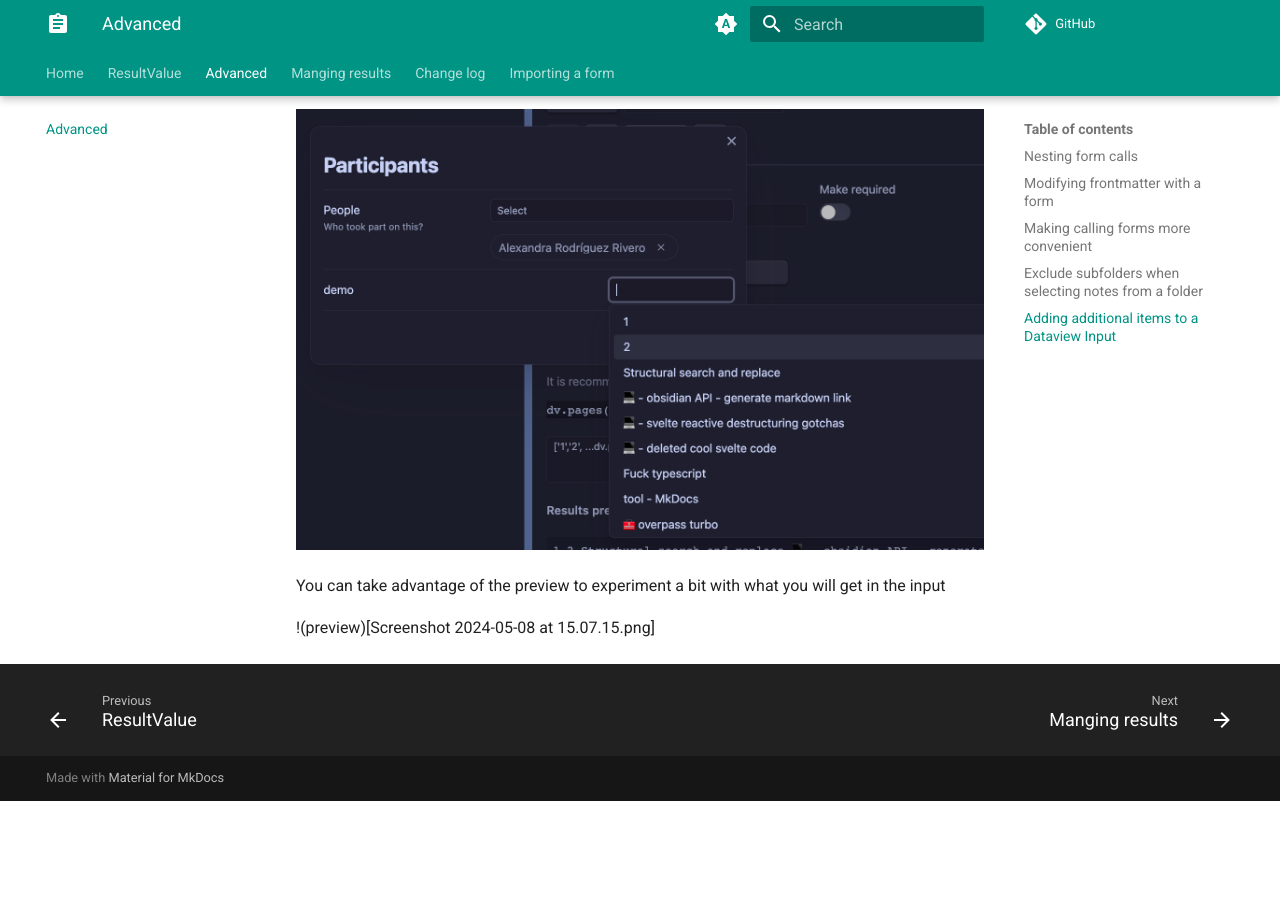
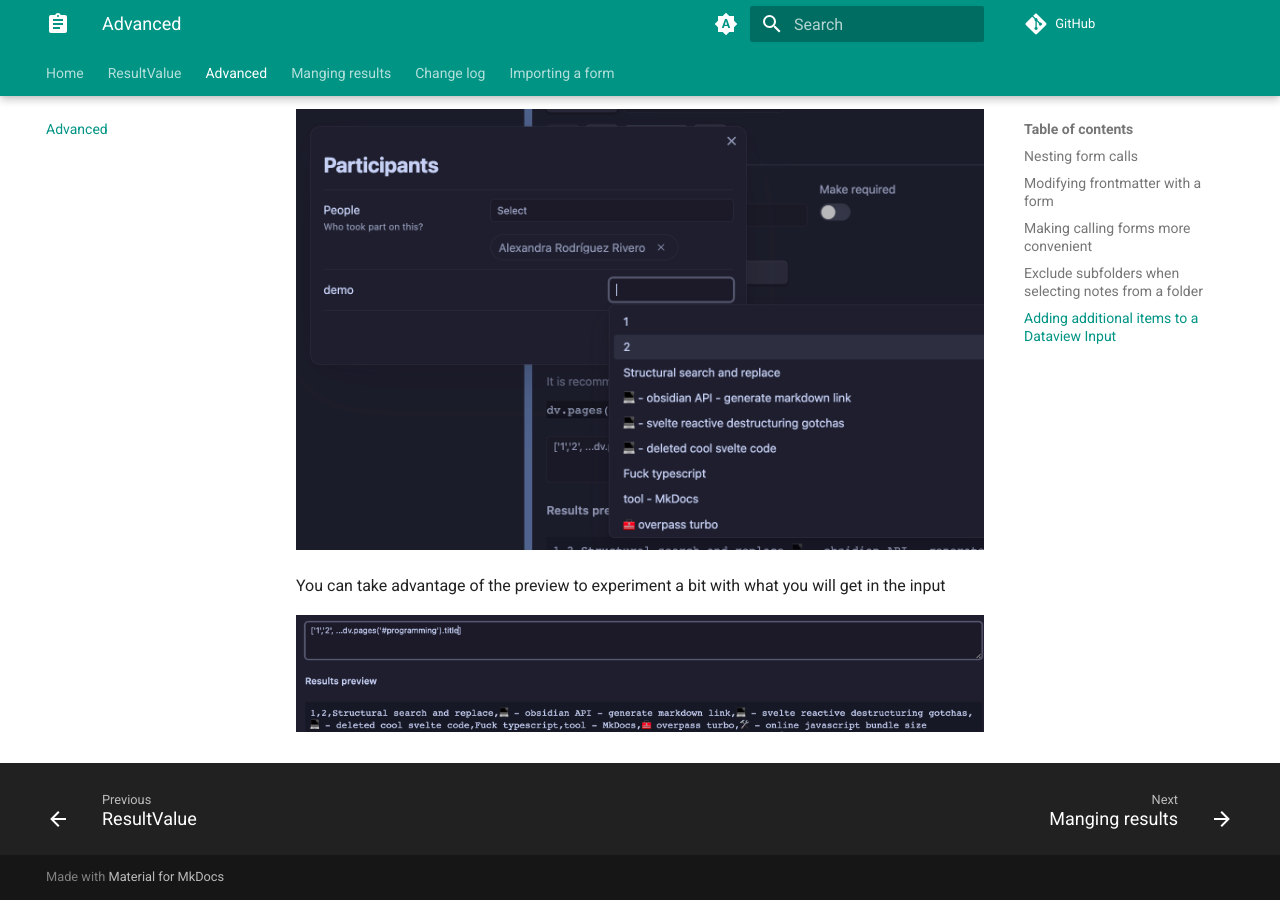
Before and after one commit to danielo515/obsidian-modal-form, an MkDocs documentation site: the page built from docs/advanced-examples.md, in a window 1280 px wide and 900 px high, scrolled down 1884 px. Built offline with MkDocs 1.6.1 and Material for MkDocs 9.7.7, drawn with Linux system fonts in a browser that asks for light colours; comment, search, counter and statistics services are not loaded; before the commit the page ends 2685 px from its top, so only the background shows below that.

Commit message:
chore: fix path

```diff
--- a/docs/advanced-examples.md
+++ b/docs/advanced-examples.md
@@ -80,4 +80,4 @@ Which will look like this in the form:
 
 You can take advantage of the preview to experiment a bit with what you will get in the input
 
-!(preview)[Screenshot 2024-05-08 at 15.07.15.png]
+![preview](Screenshot 2024-05-08 at 15.07.15.png)
```
